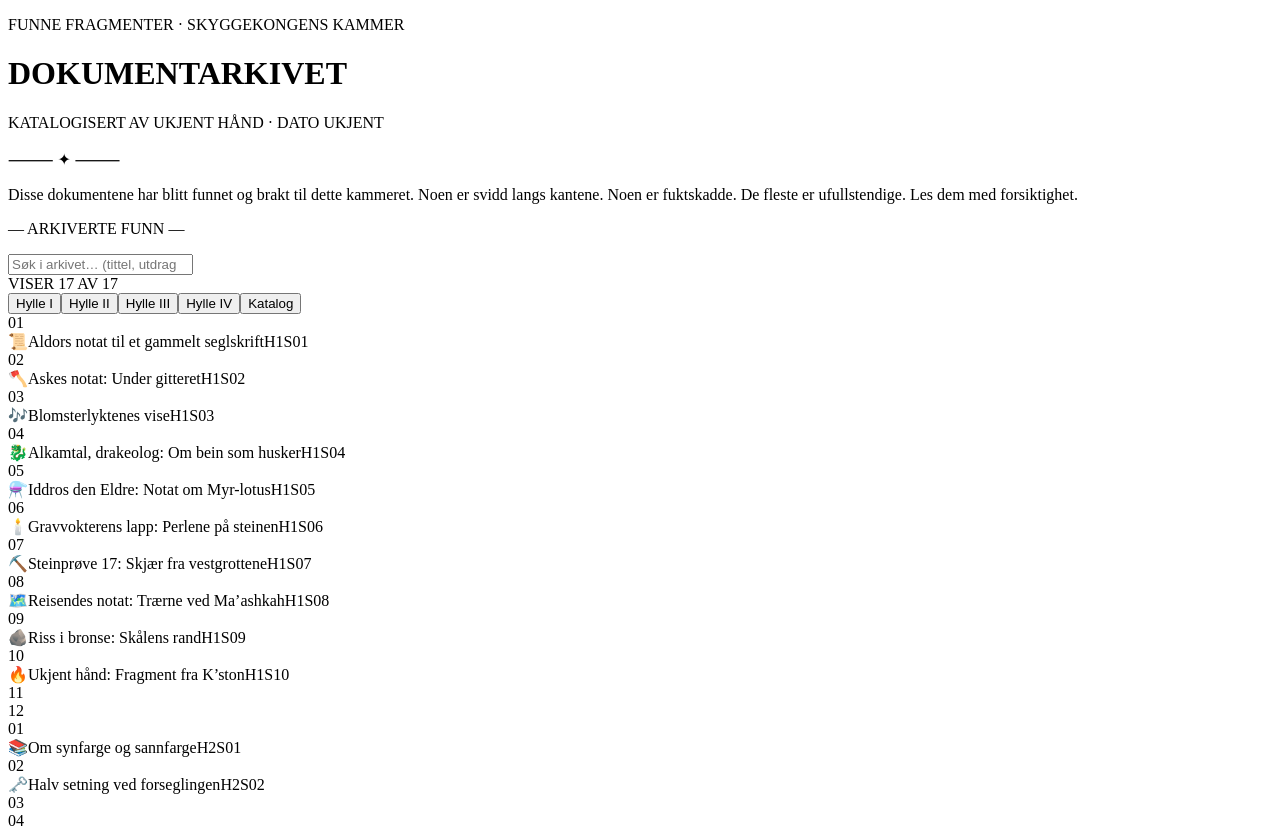
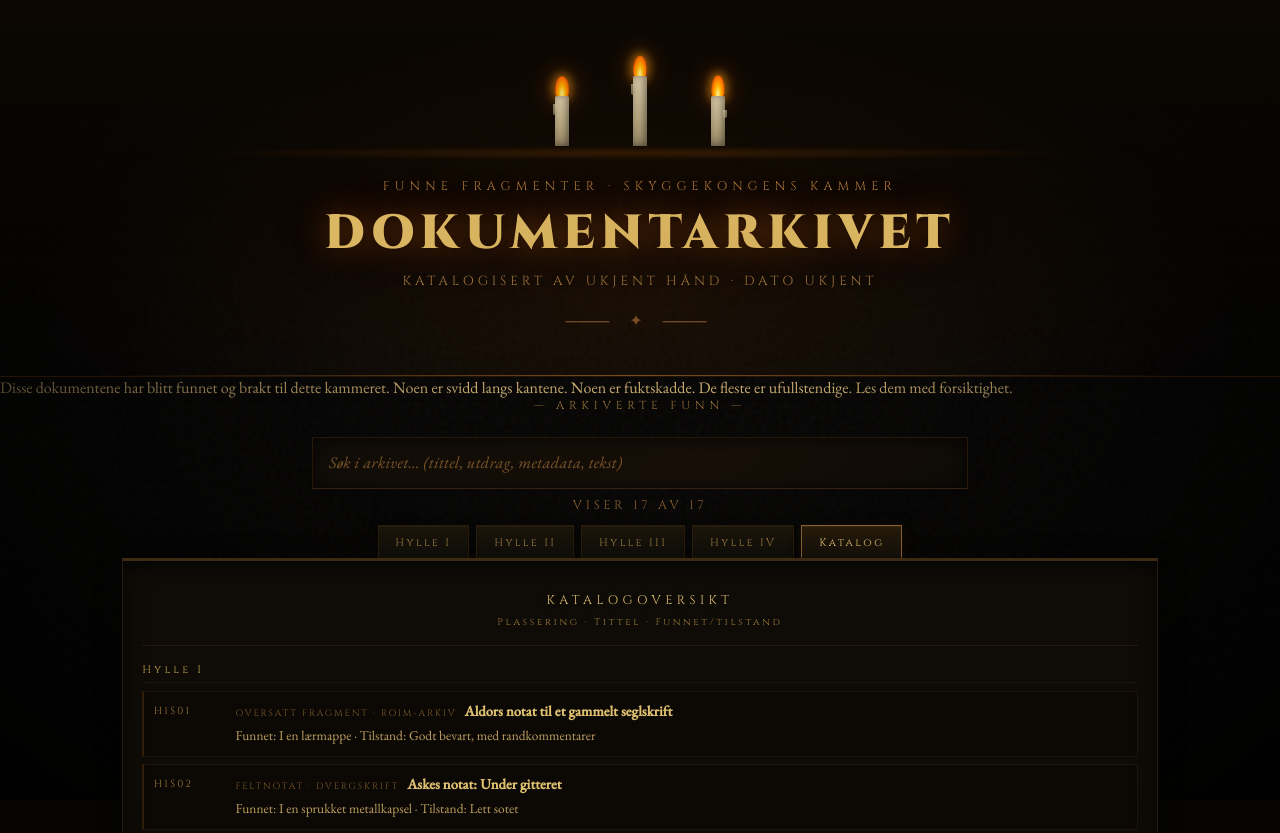
Before and after one commit to frydenlundsin/Arkiv, a plain HTML site: page index.html in a window 1280 px wide. Shown: the top 833 px of the page. Drawn offline with nearby package versions, Linux system fonts and the light colour scheme; the site is published under a folder, as on GitHub Pages, so addresses that start at the root find nothing.

Commit message:
Update index.html

```diff
--- a/index.html
+++ b/index.html
@@ -7,7 +7,7 @@
     <link rel="preconnect" href="https://fonts.googleapis.com">
     <link rel="preconnect" href="https://fonts.gstatic.com" crossorigin>
     <link href="https://fonts.googleapis.com/css2?family=Cinzel:wght@400;600;900&family=EB+Garamond:ital,wght@0,400;0,500;1,400;1,500&display=swap" rel="stylesheet">
-    <link rel="stylesheet" href="/arkiv.css">
+    <link rel="stylesheet" href="arkiv.css">
     <!--<style>
         /* ═══════════════════════════════════════════════════════
            DOKUMENTARKIVET – Skyggekongens Kammer
```
